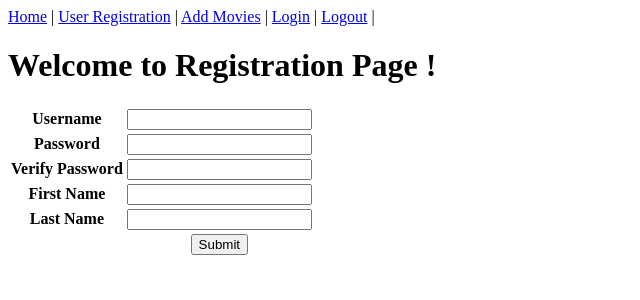
After one commit to azharahamed/movie-buff, a Flask app: page /register in a window 1280 px wide. The commit adds this page. Shown: the top 300 px of the page, without its empty margins (0-640 px from the left). Run offline with Flask 2, Linux system fonts and the light colour scheme; lists and menus that the app fills with data are empty; parts of the project's set-up code (start-up, migrations or seed data) failed here and were passed over.

Commit message:
completed few modules - yet to do the watched functionality

```diff
--- a/main.py
+++ b/main.py
@@ -5,12 +5,11 @@ from datetime import datetime
 
 connection_string = f'mysql+pymysql://{username}:{password}@{host}:{port}/{database}'
 app = Flask(__name__)
-app.config['DEBUG'] = False
+app.config['DEBUG'] = True
 app.config['ENV'] = 'development'
 app.config['SQLALCHEMY_ECHO'] = True
 app.config['SQLALCHEMY_DATABASE_URI'] = connection_string
 db = SQLAlchemy(app)
-db_session = db.session
 app.secret_key = app_secret_key
 
 class Movies(db.Model):
@@ -35,6 +34,8 @@ class Directors(db.Model):
 
 class Viewers(db.Model):
   viewer_id = db.Column(db.Integer, primary_key=True)
+  username = db.Column(db.String(10))
+  password = db.Column(db.String(45))
   firstname = db.Column(db.String(45))
   lastname = db.Column(db.String(45))
   viewings =  db.relationship('Viewings', backref='viewers')
@@ -53,8 +54,112 @@ class Viewings(db.Model):
 
 @app.route('/')
 def index():
+  usrmsg = request.args.get('msg')
   movies = Movies.query.all()
-  return render_template('index.html', movies = movies)
+  return render_template('index.html', movies = movies,usrmsg = usrmsg )
+
+@app.route('/register', methods = ['POST', 'GET'])
+def register():
+  if request.method == 'GET':
+    errormsg = request.args.get('error')
+    return render_template('viewer_registration.html', errormsg = errormsg)
+
+  elif request.method == 'POST':
+    print("Inside the register post method")
+    req_username = request.form.get('username')
+    req_password = request.form.get('password')
+    print(f"Req Username - {req_username} | Req Password - {req_password}")
+    if req_password and req_username:
+      if req_password == request.form.get('verifypassword'):
+        existinguser = Viewers.query.filter_by(username = req_username).first()
+        if existinguser:
+          errormsg = "Username already exists! Please try with a different username"
+          return redirect(f'/register?error={errormsg}')
+        viewer = Viewers()
+        viewer.firstname = request.form.get('firstname')
+        viewer.lastname = request.form.get('lastname')
+        viewer.username = req_username
+        viewer.password = req_password
+        db.session.add(viewer)
+        db.session.commit()
+        usrmessage = "Registration was successfull"
+        session[username] = req_username
+        return redirect(f'/?msg={usrmessage}')
+      else:
+        errormsg = "Registration failed - The password and verify password didn't match"
+        return redirect(f'/register?error={errormsg}')
+    else:
+      errormsg = "Registration failed - The username and password are mandotary"
+      return redirect(f'/register?error={errormsg}')
+
+@app.route('/login', methods = ['POST', 'GET'])
+def login():
+  if session.get('username'):
+    usrmessage = "Already Logged-in, Please logout before login again"
+    return redirect(f'/?msg={usrmessage}')
+
+  if request.method == 'GET':
+    errormsg = request.args.get('error')
+    return render_template('login.html', errormsg = errormsg)
+
+  else:
+    req_username = request.form.get('username')
+    req_password = request.form.get('password')
+    print(f"Req Username - {req_username} | Req Password - {req_password}")
+    if req_username and req_password:
+      viewer = Viewers.query.filter_by(username = req_username).first()
+      if viewer:
+        if req_password == viewer.password:
+          usrmessage = "Login was successfull"
+          session['username'] = req_username
+          return redirect(f'/?msg={usrmessage}')
+
+@app.route('/logout', methods = ['GET'])
+def logout():
+  if session.get('username'):
+    del session['username']
+    usrmessage = "Logout Successfull!"
+    return redirect(f'/?msg={usrmessage}')
+  else:
+    usrmessage = "No logged user to logout"
+    return redirect(f'/?msg={usrmessage}')
+
+@app.route('/addmovies', methods = ['POST', 'GET'])
+def addmovies():
+  if not session.get('username'):
+    usrmessage = "Please login before Adding movies"
+    return redirect(f'/?msg={usrmessage}')
+
+  if request.method == 'GET':
+    errormsg = request.args.get('error')
+    return render_template('addmovies.html', errormsg = errormsg)
+
+  else:
+    req_movie_title = request.form.get('title')
+    req_movie_year = request.form.get('year')
+    req_movie_director_f = request.form.get('firstname')
+    req_movie_director_l = request.form.get('lastname')
+    req_movie_director_c = request.form.get('country')
+
+    if req_movie_title and req_movie_year and req_movie_director_f and req_movie_director_l and req_movie_director_c:
+      director = Directors()
+      director.firstname = req_movie_director_f
+      director.lastname = req_movie_director_l
+      director.country = req_movie_director_c
+      db.session.add(director)
+      db.session.flush()
+      movie = Movies()
+      movie.title = req_movie_title
+      movie.year = req_movie_year
+      movie.director_id = director.director_id
+      db.session.add(movie)
+      db.session.commit()
+
+      usrmessage = f"You movies '{req_movie_title}' has been added"
+      return redirect(f'/?msg={usrmessage}')
+    else:
+      error = "All the fields are mandatory"
+      return redirect(f'/addmovies?error={error}')
 
 def main():
   from sqlalchemy import create_engine, inspect
--- /dev/null
+++ b/templates/viewer_registration.html
@@ -0,0 +1,53 @@
+<!DOCTYPE html>
+<html lang="en">
+<head>
+  <meta charset="UTF-8">
+  <meta name="viewport" content="width=device-width, initial-scale=1.0">
+  <meta http-equiv="X-UA-Compatible" content="ie=edge">
+  <title>Document</title>
+</head>
+<body>
+  <div id = 'navigation'>
+    <a href="/">Home</a> |
+    <a href="/register">User Registration</a> |
+    <a href="/addmovies">Add Movies</a> |
+    <a href="/login">Login</a> |
+    <a href="/logout">Logout</a> |
+  </div>
+  <h1>Welcome to Registration Page !</h1>
+
+  {% if errormsg %}
+    <p style="color:red;">{{ errormsg }}</p>
+  {% endif %}
+
+  <form action="/register" method="post">
+    <table>
+      <tr>
+        <th><label for="username">Username</label></th>
+        <th><input type="text" name="username"></th>
+      </tr>
+      <tr>
+          <th><label for="password">Password</label></th>
+          <th><input type="password" name="password"></th>
+      </tr>
+      <tr>
+          <th><label for="verifypassword">Verify Password</label></th>
+          <th><input type="password" name="verifypassword"></th>
+      </tr>
+      <tr>
+          <th><label for="firstname">First Name</label></th>
+          <th><input type="text" name="firstname"></th>
+      </tr>
+      <tr>
+          <th><label for="lastname">Last Name</label></th>
+          <th><input type="text" name="lastname"></th>
+      </tr>
+      <tr>
+          <th></th>
+          <th><input type="submit" name="submit"></th>
+      </tr>
+    </table>
+  </form>
+
+</body>
+</html>
```
Also changed, not shown: templates/addmovies.html (added, +49 -0 lines), templates/index.html (+19 -2 lines), templates/login.html (added, +41 -0 lines).
